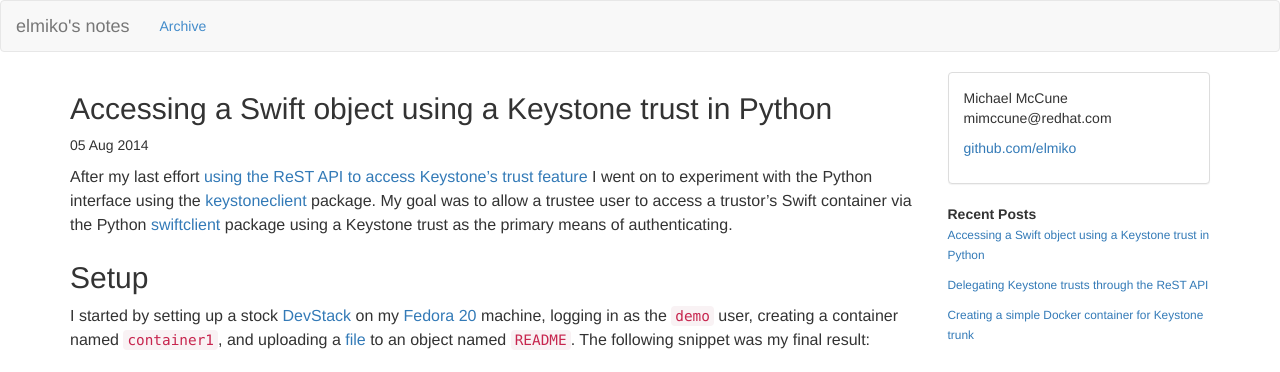
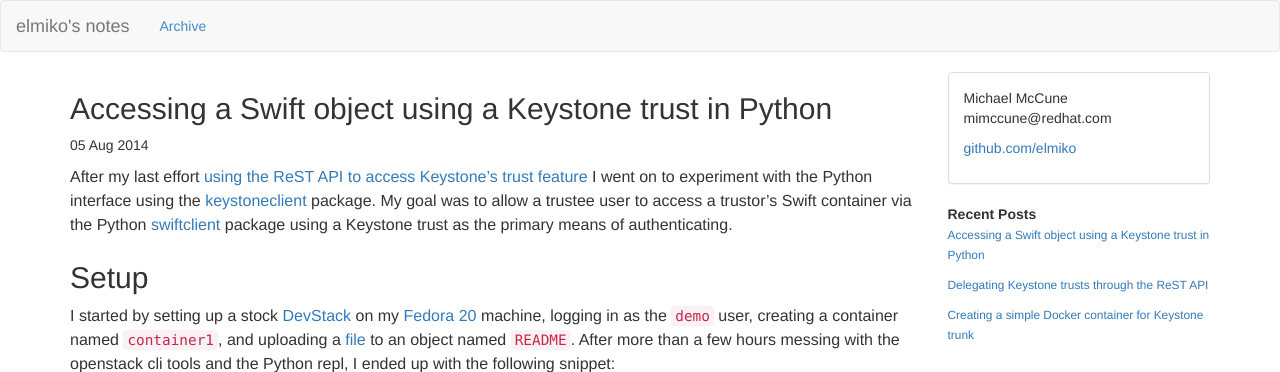
Before and after one commit to elmiko/elmiko.github.io, a Jekyll site: the page built from _posts/2014-08-05-swift-access-keystone-trust.markdown, in a window 1280 px wide and 900 px high, cut to the strip 0-372 px from the top of the window. Built offline with Jekyll 4.4.1, drawn with Linux system fonts in a browser that asks for light colours; nearby versions of some CDN libraries; Markdown is read by kramdown in place of the engine named in the settings.

Commit message:
updating last post

```diff
--- a/_posts/2014-08-05-swift-access-keystone-trust.markdown
+++ b/_posts/2014-08-05-swift-access-keystone-trust.markdown
@@ -17,7 +17,9 @@ Setup
 I started by setting up a stock [DevStack](http://devstack.org/) on my
 [Fedora 20](http://fedoraproject.org/) machine, logging in as the `demo`
 user, creating a container named `container1`, and uploading a [file][4] to
-an object named `README`. The following snippet was my final result:
+an object named `README`. After more than a few hours messing with the
+openstack cli tools and the Python repl, I ended up with the following
+snippet:
 
 {% gist elmiko/91242b01c322afb028ee %}
 
```
